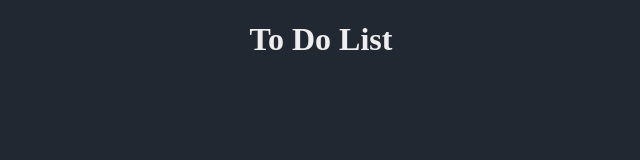
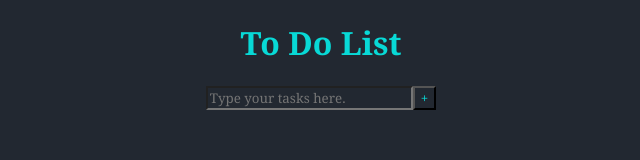
Before and after one commit to Krish-Saluja/To-Do-List, a plain HTML site: page index.html in a window 1280 px wide. Shown: the whole page, without its empty margins (319-959 px from the left). Drawn offline with Linux system fonts and the light colour scheme.

Commit message:
basic styling.

```diff
--- a/index.html
+++ b/index.html
@@ -8,6 +8,7 @@
 </head>
 <body>
     <h1>To Do List</h1>
+    <div class="box"><input placeholder="Type your tasks here."type="text"><button>+</button></div>
   <script src="script.js"></script>
 </body>
 </html>
--- a/style.css
+++ b/style.css
@@ -1,9 +1,15 @@
 *{
     background-color:rgb(34, 40, 49);
-    color: rgb(238, 238, 238);
+    color: rgb(8, 217, 214);
+    font-family: Georgia, 'Times New Roman', Times, serif;
 
 }
+
 h1{
+    text-align: center;
+}
+
+.box{
     text-align: center;
 
 }
```
